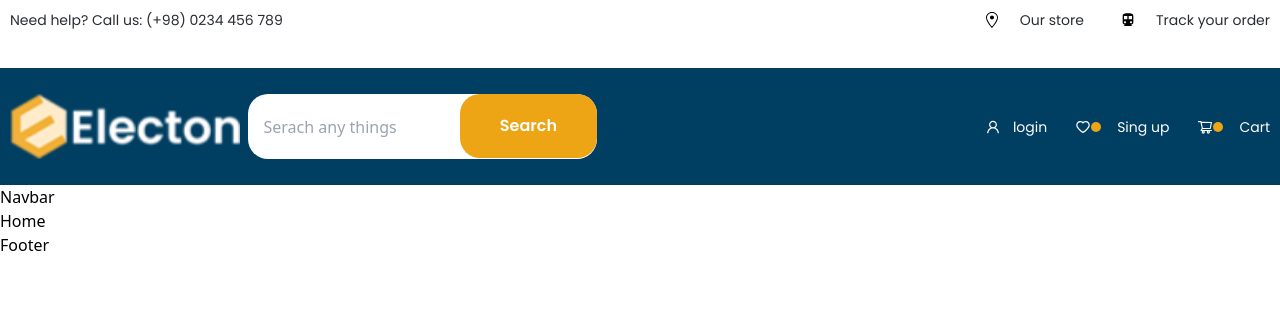
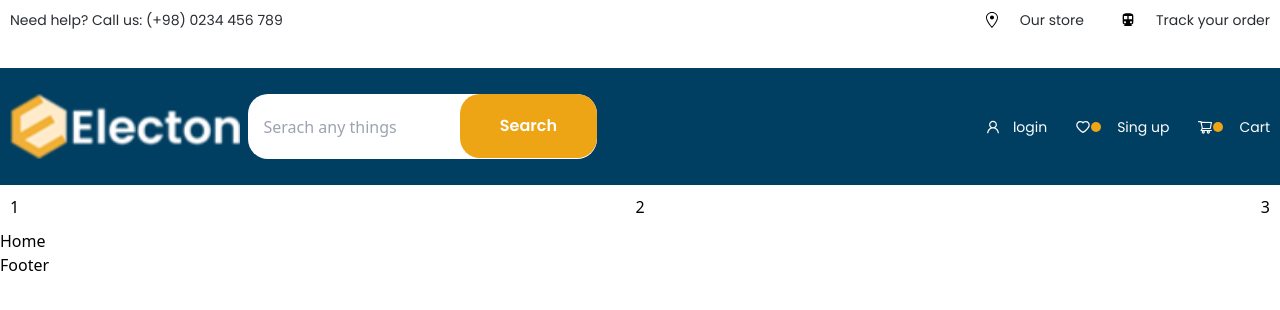
Before and after one commit to sohelrana3/Electon-E-commerce-website, a React (Create React App) app: page / in a window 1280 px wide. Shown: the top 310 px of the page. Built offline with nearby package versions, Linux system fonts and the light colour scheme.

Commit message:
Update Navbar.js

```diff
--- a/src/components/Navbar.js
+++ b/src/components/Navbar.js
@@ -1,8 +1,16 @@
 import React from 'react'
+import Container from './leyouts/Container'
+import Flex from './leyouts/Flex'
 
 const Navbar = () => {
   return (
-    <div>Navbar</div>
+    <Container>
+      <Flex className='flex justify-between'>
+        <div>1</div>
+        <div>2</div>
+        <div>3</div>
+      </Flex>
+    </Container>
   )
 }
 
```
